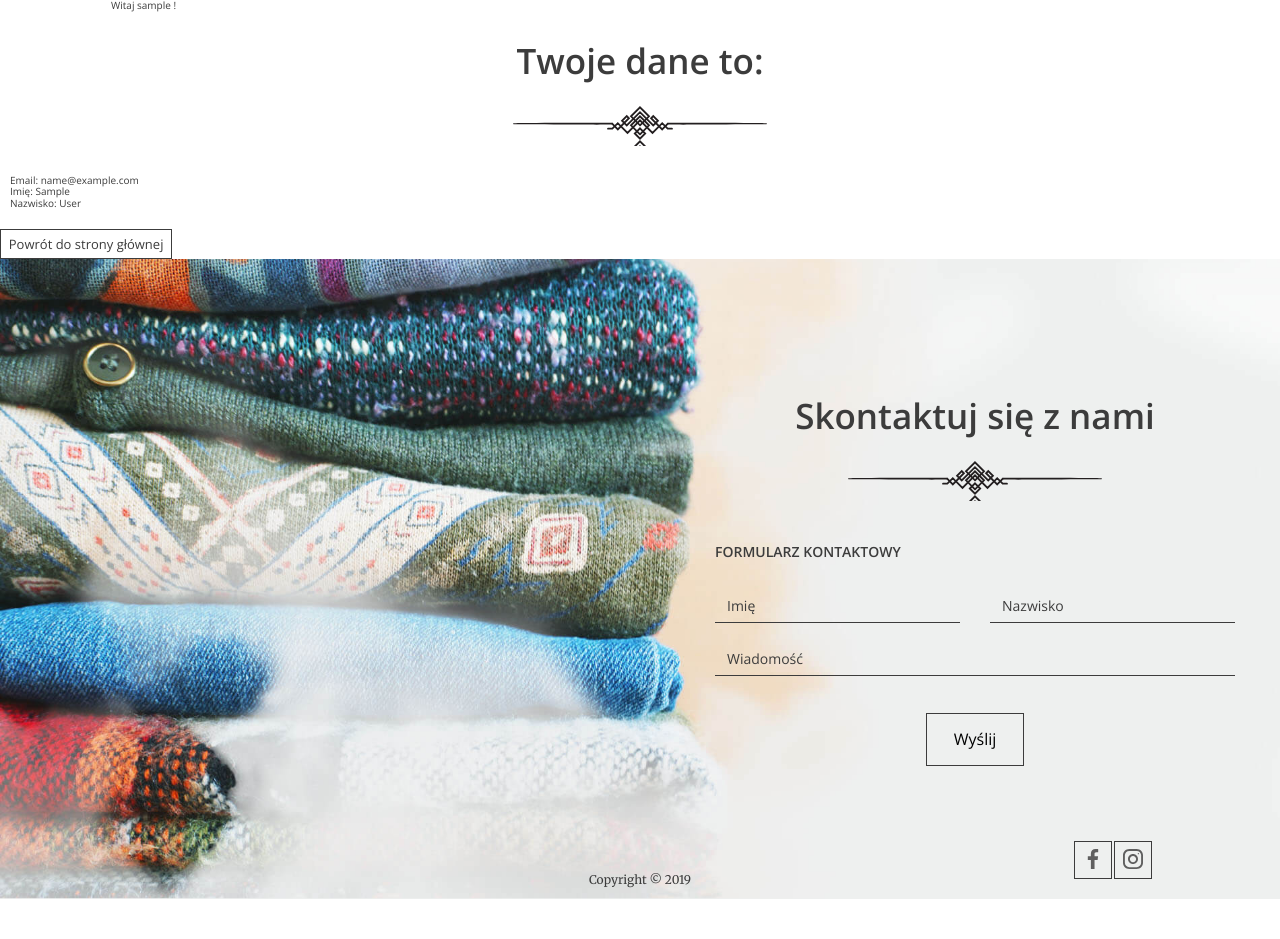
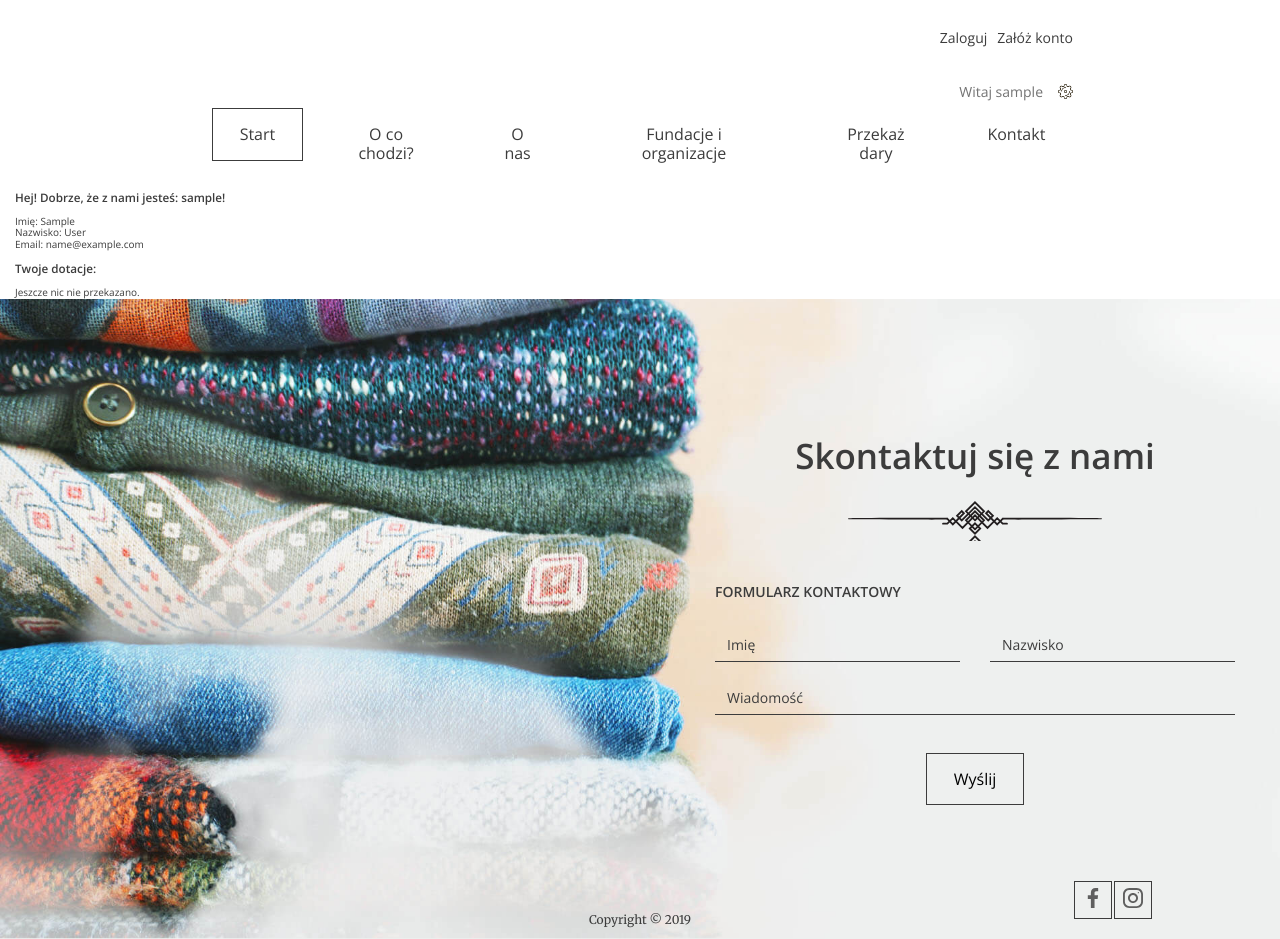
Before and after one commit to MarcinSerwinski/ShareIt, a Django app: page /user/ in a window 1280 px wide. Before the commit the page ends 899 px from the top, so only its background shows below. Run offline with Django 4.2, Linux system fonts and the light colour scheme; the visitor is signed in with stand-in values (Sample User, id 1); data comes from the database, SQL or seed files in the repository; data that the repository does not hold is empty.

Commit message:
08 user donations (#8)
* user can see his most of his donations details - view in progress

* user can see detailed list of his donations

* upgraded user's donations template

Co-authored-by: MarcinSerwinski <MarcinSerwinski@github.com>

```diff
--- a/home/models.py
+++ b/home/models.py
@@ -26,7 +26,7 @@
 
 class Donation(models.Model):
     quantity = models.IntegerField()
-    categories = models.ManyToManyField('Category',related_name='donation')
+    categories = models.ManyToManyField('Category')
     institution = models.ForeignKey('Institution', on_delete=models.CASCADE)
     address = models.CharField(max_length=250)
     phone_number = models.CharField(max_length=30)
--- a/home/templates/home/form.html
+++ b/home/templates/home/form.html
@@ -60,7 +60,7 @@
 
                     <div class="form-group form-group--checkbox" id="category-list">{% for category in categories %}
                         <label>
-                            <input type="checkbox" name="{{ category.pk }}" value="{{ category.name }}" />
+                            <input type="checkbox" name="category" value="{{ category.pk}}" />
                             <span class="checkbox"></span>
                             <span class="description">{{ category.name }}</span>
 
--- a/home/templates/home/user.html
+++ b/home/templates/home/user.html
@@ -1,24 +1,41 @@
 {% extends 'base.html' %}
+
 {% block container %}
+    <header>{% include 'partials/_menu.html' %}</header>
 
-    <div class="container container--85"> Witaj {{ user.username }} !</div>
+    <div class="container">
+        <h3 class="p-4">Hej! Dobrze, że z nami jesteś: {{ user.username }}!</h3>
+        <div class="display-6 p-4">
+            <div class="row">
+                <div class="col-0 col-sm-2">Imię: {{ user.first_name }}</div>
+            </div>
+            <div class="row">
+                <div class="col-0 col-sm-2">Nazwisko: {{ user.last_name }}</div>
+            </div>
+            <div class="row">
+                <div class="col-0 col-sm-2">Email: {{ user.email }}</div>
 
-    <h2>Twoje dane to:</h2>
-
-        <ul class="help--buttons">
-
-            <li>
-                <div class="col">
-                    <div class="title">Email: {{ user.email }} </div>
-                    <div class="title">Imię: {{ user.first_name }} </div>
-                    <div class="title">Nazwisko: {{ user.last_name }} </div>
-                </div>
-            </li>
-
-        </ul>
-    <a href="{% url 'home:home' %}" class="btn btn--small">Powrót do strony głównej</a>
+            </div>
+        </div>
+    </div>
 
 
+        <div class="container">
+        <h3>Twoje dotacje:</h3>
+    {% for donation in donations %}
+        <div class="col">
+            <div class="col-0 col-md-3">Worki {{ donation.quantity }} </div>
+            <div class="col-0 col-md-3">Nazwa organizacji: {{ donation.institution }} </div>
+            <div class="col-0 col-md-3">Adres : {{ donation.address }} Kod pocztowy: {{ donation.zip_code }}</div>
+            <div class="col-0 col-md-3">Data : {{ donation.pick_up_date }} </div>
+            <div class="col-0 col-md-3">Godzina : {{ donation.pick_up_time }} </div>
+            <div class="col-0 col-md-3">Kategoria : {% for category in donation.categories.all %}
+                {{ category.name }} {% endfor %}</div>
+        {% empty %}
+            <div class="row text-center">Jeszcze nic nie przekazano.</div>
+        </div>
 
+    {% endfor %}
 
+</div>
 {% endblock %}
--- a/home/views.py
+++ b/home/views.py
@@ -39,7 +39,7 @@
 
     def post(self, request):
         quantity = request.POST.get('quantity')
-        categories = request.POST.get('category.pk')
+        categories = request.POST.get('category')
         institution = request.POST.get('organization')
         address = request.POST.get('address')
         phone_number = request.POST.get('phone')
@@ -108,4 +108,6 @@
     def get(self, request):
         users = get_user_model()
         user = users.objects.get(pk=request.user.pk)
-        return render(request, 'home/user.html', {'user': user})
+        donations = Donation.objects.filter(user=user.pk)
+
+        return render(request, 'home/user.html', {'user': user, 'donations': donations})
--- a/templates/partials/_menu.html
+++ b/templates/partials/_menu.html
@@ -9,6 +9,8 @@
             <ul class="dropdown">
                 <li><a href="{% url 'home:profile' %}">Profil</a></li>
                 <li><a href="#">Ustawienia</a></li>
+                {% if user.is_superuser %}
+                <li><a href="{% url 'admin:index' %}">Panel administracyjny</a></li>{% endif %}
                 <li><a href="{% url 'home:logout' %}">Wyloguj</a></li>{% endif %}
             </ul>
         </li>
```
Also changed, not shown: home/tests/tests_views_homeapp.py (+1 -1 lines).
